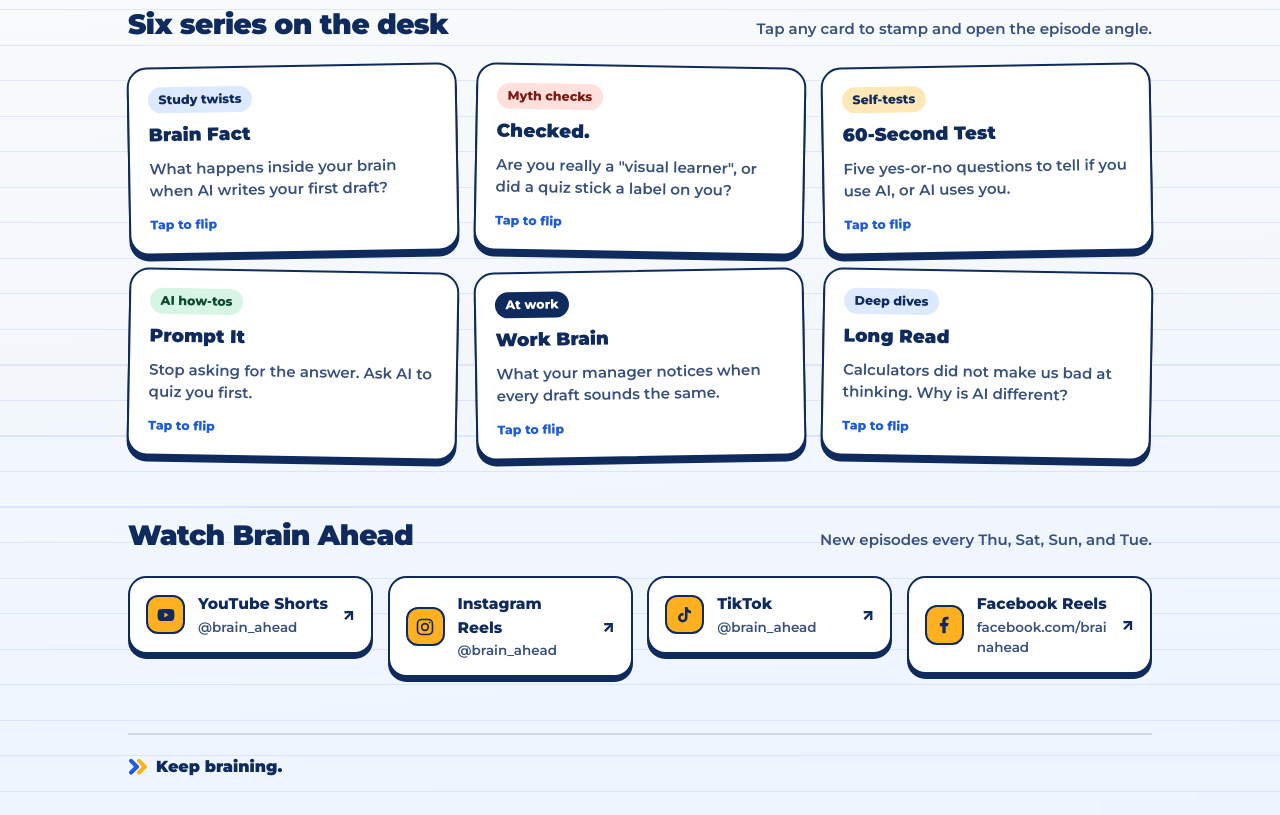
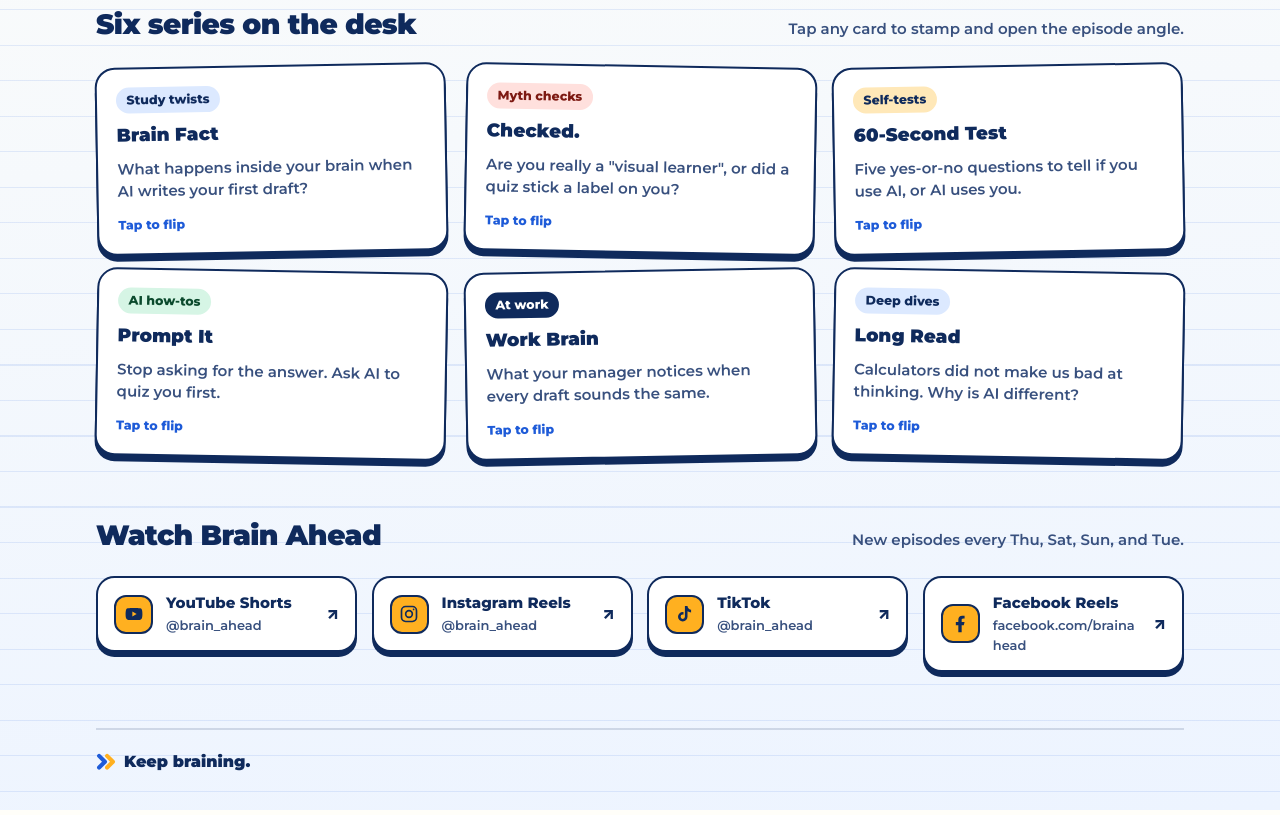
Before and after one commit to eslamelbahhar/brainahead, a plain HTML site: page index.html in a window 1280 px wide. Shown: the part 558-1373 px from the top of the page. Drawn offline with Linux system fonts and the light colour scheme.

Commit message:
Fix channel handle wrapping on desktop cards

```diff
--- a/styles.css
+++ b/styles.css
@@ -40,7 +40,7 @@ body {
   color: var(--navy);
   font-family: "Montserrat", ui-sans-serif, system-ui, -apple-system, "Segoe UI", Roboto, Helvetica, Arial, sans-serif;
   line-height: 1.5;
-  overflow-wrap: anywhere;
+  overflow-wrap: break-word;
   background-color: var(--paper);
   background-image:
     repeating-linear-gradient(
@@ -67,7 +67,7 @@ body {
 .site-header,
 .site-main,
 .site-footer {
-  inline-size: min(64rem, 100% - 2rem);
+  inline-size: min(68rem, 100% - 2rem);
   margin-inline: auto;
 }
 
@@ -676,12 +676,12 @@ h2 {
 
 .channel-platform {
   font-weight: 800;
-  font-size: 0.96875rem;
+  font-size: 0.9375rem;
 }
 
 .channel-handle {
   color: var(--ink-muted);
-  font-size: 0.84375rem;
+  font-size: 0.8125rem;
   font-weight: 600;
 }
 
```
